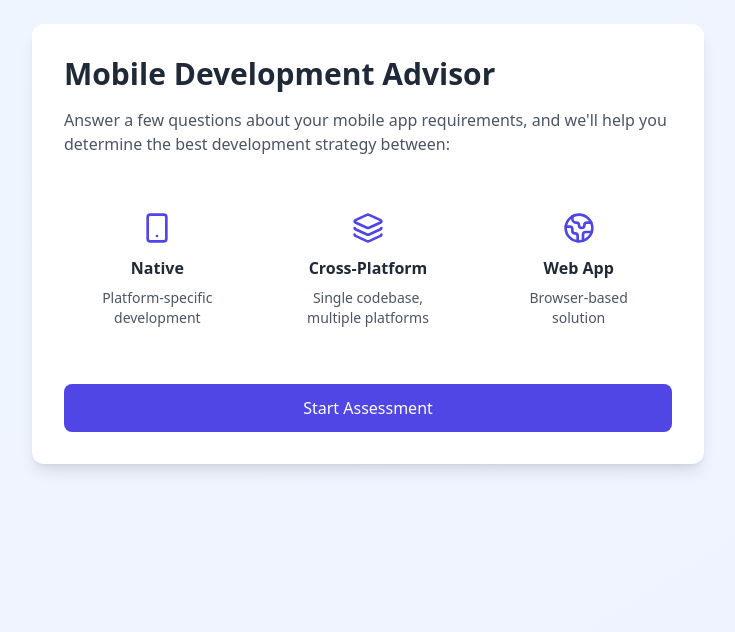
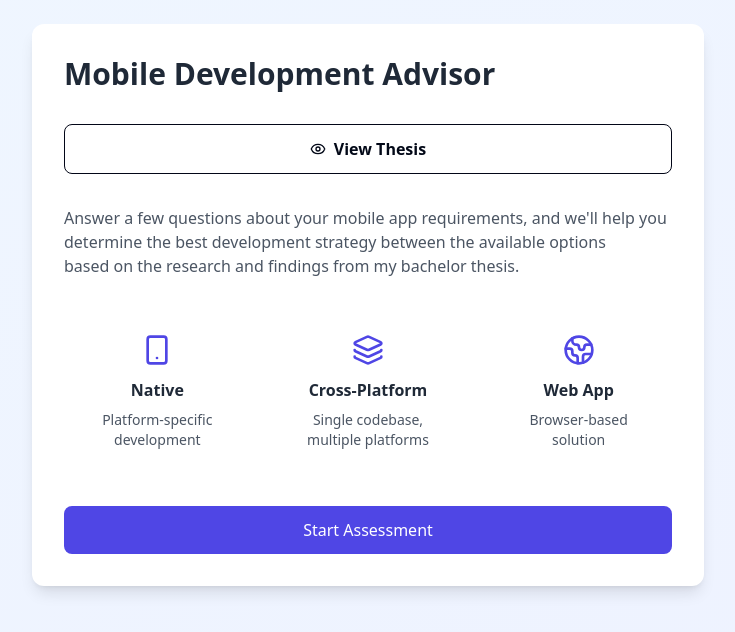
Before and after one commit to BenniBM/AppDecide, a React (Vite) app: page / in a window 1280 px wide. Shown: the top 632 px of the page, without its empty margins (272-1007 px from the left). Built offline with nearby package versions, Linux system fonts and the light colour scheme.

Commit message:
add view thesis button

```diff
--- a/src/App.tsx
+++ b/src/App.tsx
@@ -1,5 +1,5 @@
 import { useRef, useState, useEffect } from "react";
-import { ArrowRight, Smartphone, Layers, Globe2 } from "lucide-react";
+import { ArrowRight, Smartphone, Layers, Globe2, Download, Eye } from "lucide-react";
 import { questions } from "./data/questions";
 import type { Strategy, StrategyType } from "./types";
 import { Accordion, AccordionContent, AccordionItem, AccordionTrigger } from "./components/ui/accordion";
@@ -29,7 +29,9 @@ function App() {
 
     const handleInstallClick = () => {
         if (deferredPrompt) {
+            // eslint-disable-next-line @typescript-eslint/no-explicit-any
             (deferredPrompt as any).prompt();
+            // eslint-disable-next-line @typescript-eslint/no-explicit-any
             (deferredPrompt as any).userChoice.then(() => {
                 setDeferredPrompt(null);
             });
@@ -104,6 +106,15 @@ function App() {
         }, 500);
     };
 
+    const handleDownloadThesis = () => {
+        const link = document.createElement("a");
+        link.href = `Bachelor_Arbeit.pdf`;
+        link.download = "Bachelor_Arbeit.pdf";
+        document.body.appendChild(link);
+        link.click();
+        document.body.removeChild(link);
+    };
+
     const currentQuestionData = questions[currentQuestion];
 
     if (!started) {
@@ -113,17 +124,26 @@ function App() {
                     <div className="bg-white rounded-none md:rounded-xl shadow-lg p-8">
                         <h1 className="text-3xl font-bold text-gray-800 mb-4 flex items-center gap-2">Mobile Development Advisor</h1>
 
-                        {deferredPrompt && (
+                        <div className={`mb-8 grid ${deferredPrompt ? "grid-cols-2 gap-3" : "grid-cols-1"}`}>
+                            {deferredPrompt && (
+                                <button
+                                    onClick={handleInstallClick}
+                                    className="w-full flex items-center justify-center bg-slate-900 font-bold text-white py-3 rounded-lg hover:bg-slate-800 transition-colors mt-4">
+                                    <Download className="w-4 h-4 mr-2" />
+                                    Install App
+                                </button>
+                            )}
                             <button
-                                onClick={handleInstallClick}
-                                className="w-full mb-8 bg-slate-900 font-bold text-white py-3 rounded-lg hover:bg-slate-800 transition-colors mt-4">
-                                Install App
+                                onClick={handleDownloadThesis}
+                                className="w-full flex items-center justify-center border border-slate-950 font-bold py-3 rounded-lg hover:bg-slate-50 transition-colors mt-4">
+                                <Eye className="w-4 h-4 mr-2" />
+                                View Thesis
                             </button>
-                        )}
+                        </div>
 
                         <p className="text-gray-600 mb-8">
                             Answer a few questions about your mobile app requirements, and we'll help you determine the best development strategy
-                            between:
+                            between the available options <br></br> based on the research and findings from my bachelor thesis.
                         </p>
 
                         <div className="grid grid-cols-1 md:grid-cols-3 gap-6 mb-8">
```
Also changed, not shown: 1 other file (tests, documents, lock files or other folders).
